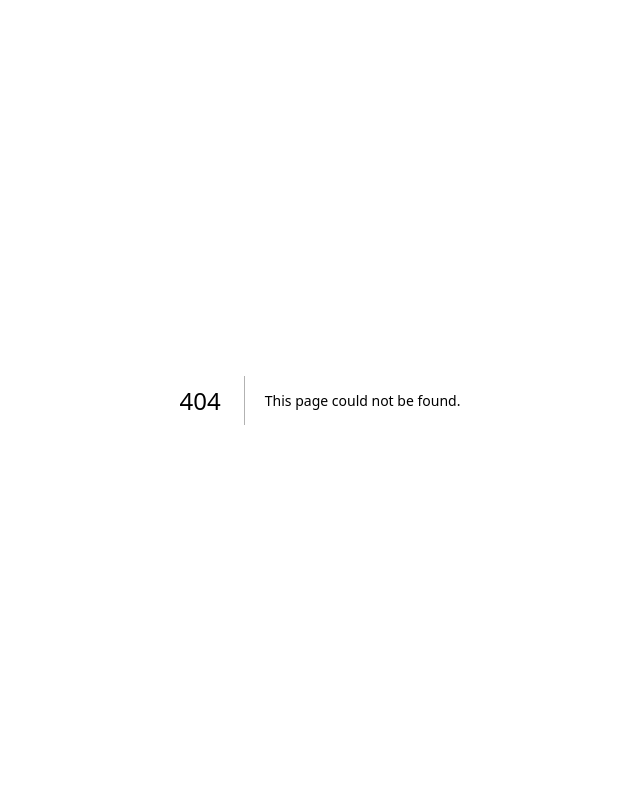
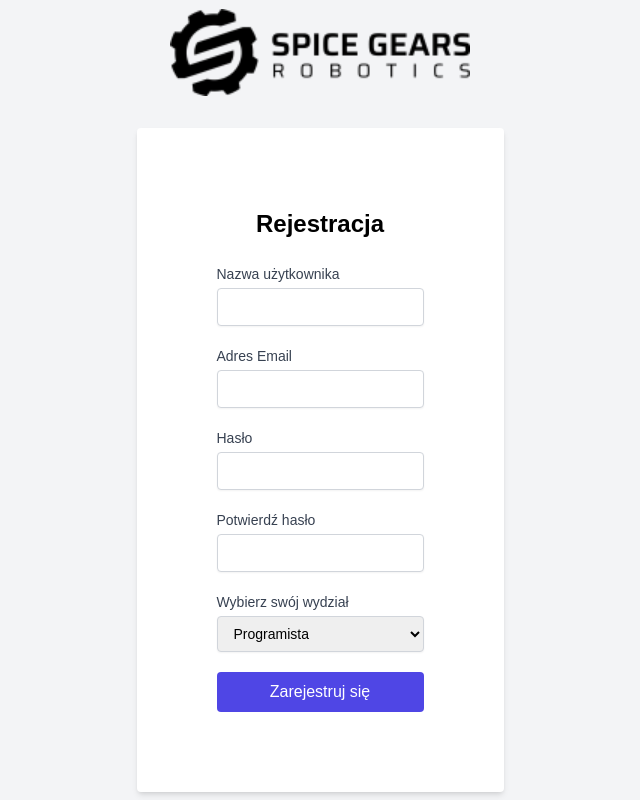
Before and after one commit to SpiceGears/spiceapps, a Next.js app: page /auth/register in a window 1280 px wide. Before the commit this address had no page. Shown: the whole page, without its empty margins (320-960 px from the left). Built offline with nearby package versions, Linux system fonts and the light colour scheme.

Commit message:
Added routes for auth

```diff
--- /dev/null
+++ b/src/app/auth/login/page.tsx
@@ -0,0 +1,60 @@
+import Image from "next/image"; // Importing the Image component from Next.js
+
+export default function Login() {
+  return (
+    // Main container to center the content vertically and horizontally
+    <div className="flex flex-col items-center justify-center min-h-screen bg-gray-100">
+      <link rel="icon" href="/favicon.ico" sizes="any" />
+      {/* Logo at the top center */}
+      <div className="mb-8">
+        <Image src="/images/logo.png" alt="Logo" width={300} height={300} />
+      </div>
+      {/* Container to hold both the Login and Register forms side by side */}
+    <div className="flex space-x-5">
+      {/* Login form container */}
+      <div className="w-full max-w-lg p-20 space-y-6 bg-white rounded shadow-md flex flex-col items-center">
+        <h2 className="text-2xl font-bold text-center text-black">Logowanie</h2>
+        {/* Login form */}
+        <form className="space-y-4" method="post">
+        <div>
+          {/* Username label and input field */}
+          <label htmlFor="username" className="block text-sm font-medium text-gray-700">
+            Nazwa użytkownika
+          </label>
+          <input
+            type="text"
+            id="username"
+            name="username"
+            className="w-full px-3 py-2 mt-1 border border-gray-300 rounded shadow-sm focus:outline-none focus:ring-indigo-500 focus:border-indigo-500 sm:text-sm text-black"
+          />
+        </div>
+        <div>
+          {/* Password label and input field */}
+          <label htmlFor="password" className="block text-sm font-medium text-gray-700">
+            Hasło
+          </label>
+          <input
+            type="password"
+            id="password"
+            name="password"
+            className="w-full px-3 py-2 mt-1 border border-gray-300 rounded shadow-sm focus:outline-none focus:ring-indigo-500 focus:border-indigo-500 sm:text-sm text-black"
+            //style={{ WebkitTextSecurity: 'disc' }}
+          />
+        </div>
+        {/* Login button */}
+        <button
+          type="submit"
+          className="w-full px-4 py-2 font-medium text-white bg-indigo-600 rounded hover:bg-indigo-700 focus:outline-none focus:ring-2 focus:ring-offset-2 focus:ring-indigo-500"
+        >
+          Zaloguj się
+        </button>
+        </form>
+        {/* Link to register page */}
+        <p className="mt-4 text-sm text-gray-600">
+        Nie masz konta? <a href="/auth/register" className="text-indigo-600 hover:text-indigo-500">Zarejestruj się</a>
+        </p>
+      </div>
+    </div>
+    </div>
+  );
+}
--- /dev/null
+++ b/src/app/auth/register/page.tsx
@@ -0,0 +1,103 @@
+import Image from "next/image"; // Importing the Image component from Next.js
+
+export default function Login() {
+  return (
+    // Main container to center the content vertically and horizontally
+    <div className="flex flex-col items-center justify-center min-h-screen bg-gray-100">
+      <link rel="icon" href="/favicon.ico" sizes="any" />
+      {/* Logo at the top center */}
+      <div className="mb-8">
+        <Image src="/images/logo.png" alt="Logo" width={300} height={300} />
+      </div>
+      {/* Container to hold both the Login and Register forms side by side */}
+      <div className="flex space-x-5">
+        {/* Register form container */}
+        <div className="w-full max-w-lg p-20 space-y-6 bg-white rounded shadow-md flex flex-col items-center">
+          <h2 className="text-2xl font-bold text-center text-black">Rejestracja</h2>
+          {/* Register form */}
+          <form className="space-y-5" method="post">
+            <div>
+              {/* Username label and input field */}
+              <label htmlFor="register-username" className="block text-sm font-medium text-gray-700">
+                Nazwa użytkownika
+              </label>
+              <input
+                type="text"
+                id="register-username"
+                name="register-username"
+                required
+                className="w-full px-3 py-2 mt-1 border border-gray-300 rounded shadow-sm focus:outline-none focus:ring-indigo-500 focus:border-indigo-500 sm:text-sm text-black"
+              />
+            </div>
+            <div>
+              {/* Email label and input field */}
+              <label htmlFor="register-email" className="block text-sm font-medium text-gray-700">
+                Adres Email
+              </label>
+              <input
+                type="email"
+                id="register-email"
+                name="register-email"
+                required
+                className="w-full px-3 py-2 mt-1 border border-gray-300 rounded shadow-sm focus:outline-none focus:ring-indigo-500 focus:border-indigo-500 sm:text-sm text-black"
+              />
+            </div>
+            <div>
+              {/* Password label and input field */}
+              <label htmlFor="register-password" className="block text-sm font-medium text-gray-700">
+                Hasło
+              </label>
+              <input
+                type="password"
+                id="register-password"
+                name="register-password"
+                required
+                className="w-full px-3 py-2 mt-1 border border-gray-300 rounded shadow-sm focus:outline-none focus:ring-indigo-500 focus:border-indigo-500 sm:text-sm text-black"
+                //style={{ WebkitTextSecurity: 'disc' }}
+              />
+            </div>
+            <div>
+              {/* Confirm Password label and input field */}
+              <label htmlFor="confirm-password" className="block text-sm font-medium text-gray-700">
+                Potwierdź hasło
+              </label>
+              <input
+                type="password"
+                id="confirm-password"
+                name="confirm-password"
+                required
+                className="w-full px-3 py-2 mt-1 border border-gray-300 rounded shadow-sm focus:outline-none focus:ring-indigo-500 focus:border-indigo-500 sm:text-sm text-black"
+                //style={{ WebkitTextSecurity: 'disc' }}
+              />
+            </div>
+            <div>
+              {/* Dropdown menu for selecting a field */}
+              <label htmlFor="field" className="block text-sm font-medium text-gray-700">
+                Wybierz swój wydział
+              </label>
+              <select
+                id="field"
+                name="field"
+                required
+                className="w-full px-3 py-2 mt-1 border border-gray-300 rounded shadow-sm focus:outline-none focus:ring-indigo-500 focus:border-indigo-500 sm:text-sm text-black"
+              >
+                <option value="programista">Programista</option>
+                <option value="mechanik">Mechanik</option>
+                <option value="socialmedia">Social Media</option>
+                <option value="zarzadanie">Zarządzanie</option>
+                <option value="mentor">Mentor</option>
+              </select>
+            </div>
+            {/* Register button */}
+            <button
+              type="submit"
+              className="w-full px-4 py-2 font-medium text-white bg-indigo-600 rounded hover:bg-indigo-700 focus:outline-none focus:ring-2 focus:ring-offset-2 focus:ring-indigo-500"
+            >
+              Zarejestruj się
+            </button>
+          </form>
+        </div>
+      </div>
+    </div>
+  );
+}
```
